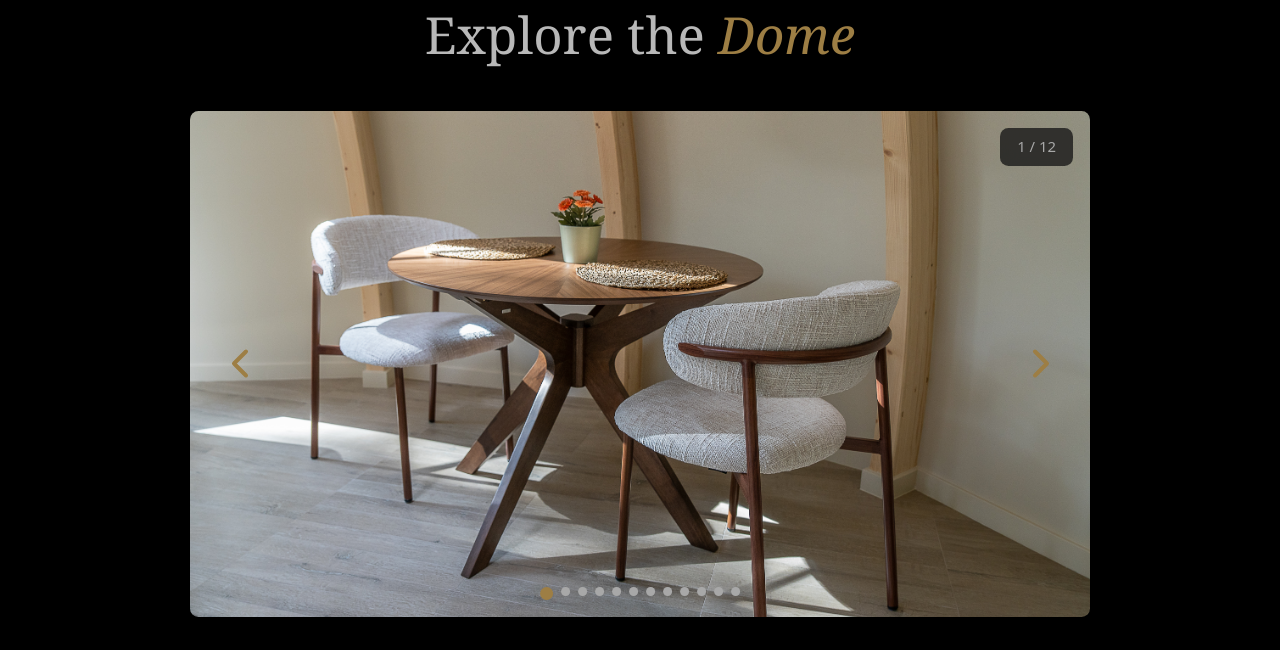
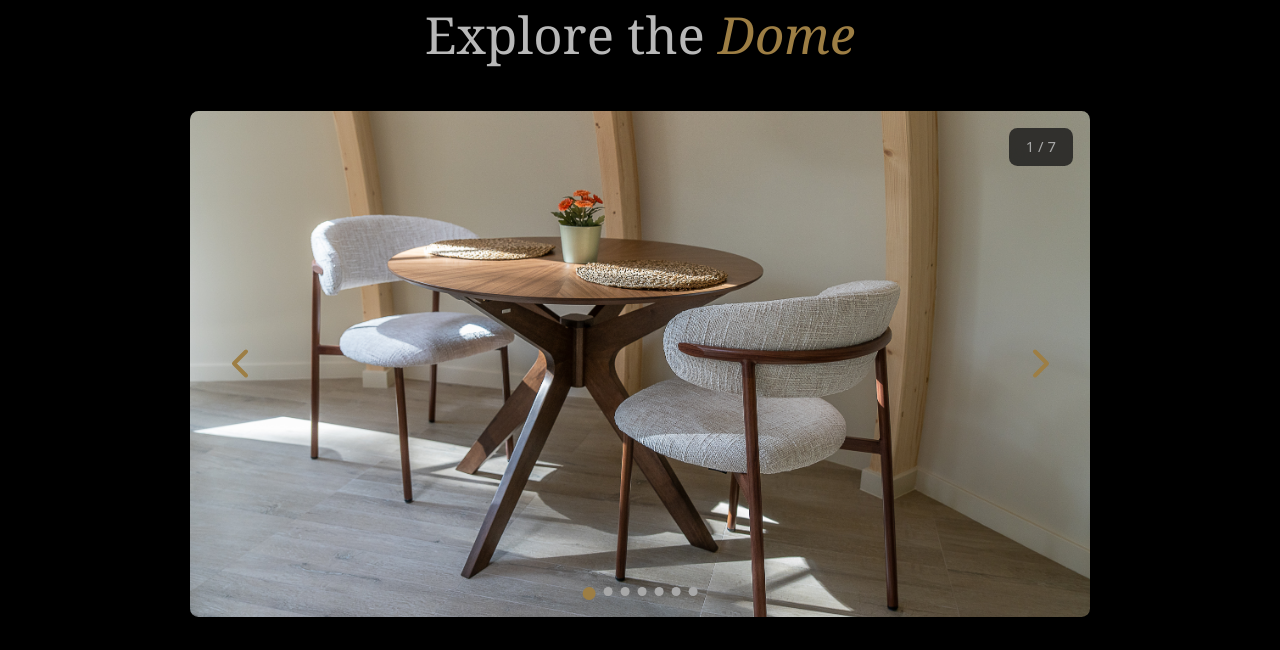
Before and after one commit to TNLConsulting/escapia, a Next.js app: page / in a window 1280 px wide. Shown: the part 2880-3530 px from the top of the page. Built offline with nearby package versions, Linux system fonts and the light colour scheme.

Commit message:
Remove portrait-oriented gallery images (06-10), keep only landscape photos

```diff
--- a/src/components/Gallery.tsx
+++ b/src/components/Gallery.tsx
@@ -15,11 +15,6 @@ export function Gallery() {
     "/gallery-03.jpg",
     "/gallery-04.jpg",
     "/gallery-05.jpg",
-    "/gallery-06.jpg",
-    "/gallery-07.jpg",
-    "/gallery-08.jpg",
-    "/gallery-09.jpg",
-    "/gallery-10.jpg",
     "/gallery-11.jpg",
     "/gallery-12.jpg",
   ];
```
